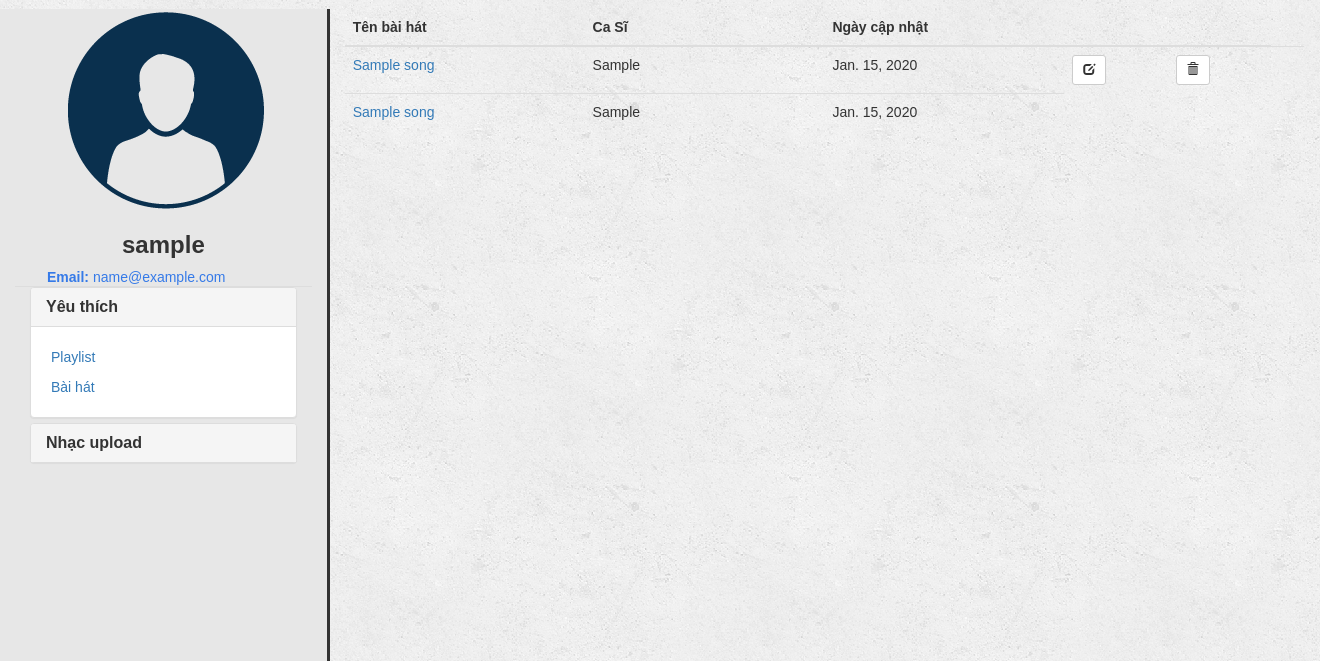
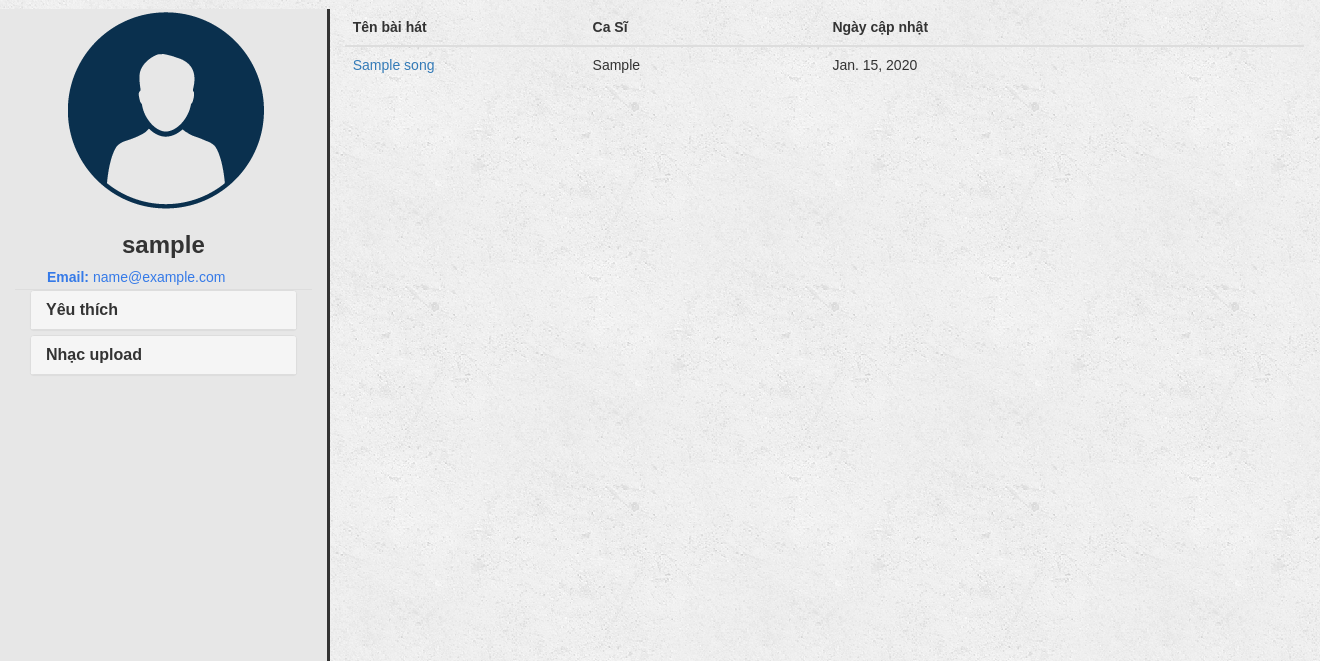
Before and after one commit to AnduinBrian/MuxicProject, a Django app: a page that uses muxic/templates/muxic/user.html in a window 1320 px wide. Shown: the part 51-712 px from the top of the page. Run offline with Django 3.2, Linux system fonts and the light colour scheme; tables that the repository leaves empty hold one stand-in row (values such as "Sample post"); some libraries are stand-ins or nearby versions.

Commit message:
user_song

```diff
--- a/muxic/templates/muxic/user.html
+++ b/muxic/templates/muxic/user.html
@@ -17,7 +17,7 @@
                             <li role="presentation" class="col-md-12 control-label" style="text-align: center"><h3>
                                 <strong> {{ user_profile.user.username }}</strong></h3></li>
                             <li role="presentation" class="col-md-12 control-label"
-                                style="margin-left: 17px;color: #357ae8 ">
+                                style="margin-left: 17px; margin-bottom: 2px;color: #357ae8;">
                                 <strong>Email: </strong> {{ user_profile.user.email }} </li>
                         </ul>
                         <div class="col-md-12  ">
@@ -25,33 +25,16 @@
                                 <div class="panel panel-default">
                                     <div class="panel-heading">
                                         <h4 class="panel-title">
-                                            <a data-toggle="collapse" data-parent="#accordion" href="#collapseOne"><span
+                                            <a href="{% url 'muxic:user_fav' user_profile.user.username %}"><span
                                                     class="glyphicon ">
                                                 </span><strong>Yêu thích</strong></a>
                                         </h4>
-                                    </div>
-                                    <div id="collapseOne" class="panel-collapse collapse in">
-                                        <div class="panel-body">
-                                            <table class="table-borderless table-condensed table-hover">
-                                                <tr>
-                                                    <td>
-                                                        <span class="glyphicon "></span><a href="#">Playlist</a>
-                                                    </td>
-                                                </tr>
-                                                <tr>
-                                                    <td>
-                                                        <span class="glyphicon text-success"></span><a href="#">Bài
-                                                        hát</a>
-                                                    </td>
-                                                </tr>
-                                            </table>
-                                        </div>
                                     </div>
                                 </div>
                                 <div class="panel panel-default">
                                     <div class="panel-heading">
                                         <h4 class="panel-title">
-                                            <a data-toggle="collapse" data-parent="#accordion" href="#collapseTwo"><span
+                                            <a href="{% url 'muxic:user' user_profile.user.username %}"><span
                                                     class="glyphicon ">
                                                 </span><strong>Nhạc upload</strong></a>
                                         </h4>
@@ -74,45 +57,7 @@
                     </tr>
                     </thead>
                     <tbody>
-                    {% for song in user_profile.user.song_set.all %}
-                        <tr>
-                            <td class="col-md-3"><a href="{% url 'muxic:songdetail' song.pk %}">{{ song.title }}</a>
-                            </td>
-                            <td class="col-md-3">{{ song.artist }}</td>
-                            <td class="col-md-3">{{ song.date_release }}</td>
-                            <td>
-                                <a href="{% url 'muxic:update_song' song.pk %}">
-                                    <button type="button" class="btn btn-default btn-sm">
-                                        <span class="glyphicon glyphicon-edit"></span>
-                                    </button>
-                                </a>
-                            </td>
-                            <td>
-                                <form action="{% url 'muxic:delete_song' song.pk %}" method="post"
-                                      style="display: inline">
-                                    {% csrf_token %}
-                                    <input type="hidden" name="song_id" value="{{ song.id }}"/>
-                                    <button type="submit" class="btn btn-default btn-sm">
-                                        <span class="glyphicon glyphicon-trash"></span>
-                                    </button>
-                                </form>
-                            </td>
-                            <td></td>
-                        </tr>
-                    {% endfor %}
-                    {% if favorite_song %}
-                        {% for song in favorite_song %}
-                            <tr>
-                                <td class="col-md-3"><a
-                                        href="{% url 'muxic:songdetail' song.id %}">{{ song.title }}</a>
-                                </td>
-                                <td class="col-md-3">{{ song.artist }}</td>
-                                <td class="col-md-3">{{ song.date_release }}</td>
-                            </tr>
-                        {% endfor %}
-                    {% else %}
-                        <p>Không có bài hát yêu thích</p>
-                    {% endif %}
+                    {% block song %}{% endblock %}
                     </tbody>
                 </table>
             </div>
--- a/muxic/urls.py
+++ b/muxic/urls.py
@@ -9,6 +9,7 @@ urlpatterns = [
     path('', IndexView.as_view(), name='index'),
     path('register/', RegisterView.as_view(), name='register'),
     path('user/<str:username>', ProfileView.as_view(), name='user'),
+    path('user/<str:username>/favorite/', ProfileViewFav.as_view(), name='user_fav'),
     path('login/', LoginView.as_view(), name='login'),
     path('logout/', LogoutView.as_view(), name='logout'),
     path('song/add/', SongCreate.as_view(), name='add_song'),
--- a/muxic/views.py
+++ b/muxic/views.py
@@ -47,7 +47,17 @@ class SongDetailView(DetailView):
 
 
 class ProfileView(View):
-    template_name = 'muxic/user.html'
+    template_name = 'muxic/song_upload.html'
+
+    def get(self, request, username):
+        user = User.objects.get(username=username)
+        user_profile = UserProfile.objects.get(user=user)
+        favorite_song = user_profile.favorite.all()
+        return render(request, self.template_name, {'user_profile': user_profile, 'favorite_song': favorite_song})
+
+
+class ProfileViewFav(View):
+    template_name = 'muxic/song_favorite.html'
 
     def get(self, request, username):
         user = User.objects.get(username=username)
```
Also changed, not shown: muxic/templates/muxic/song_favorite.html (added, +18 -0 lines), muxic/templates/muxic/song_upload.html (added, +60 -0 lines).
